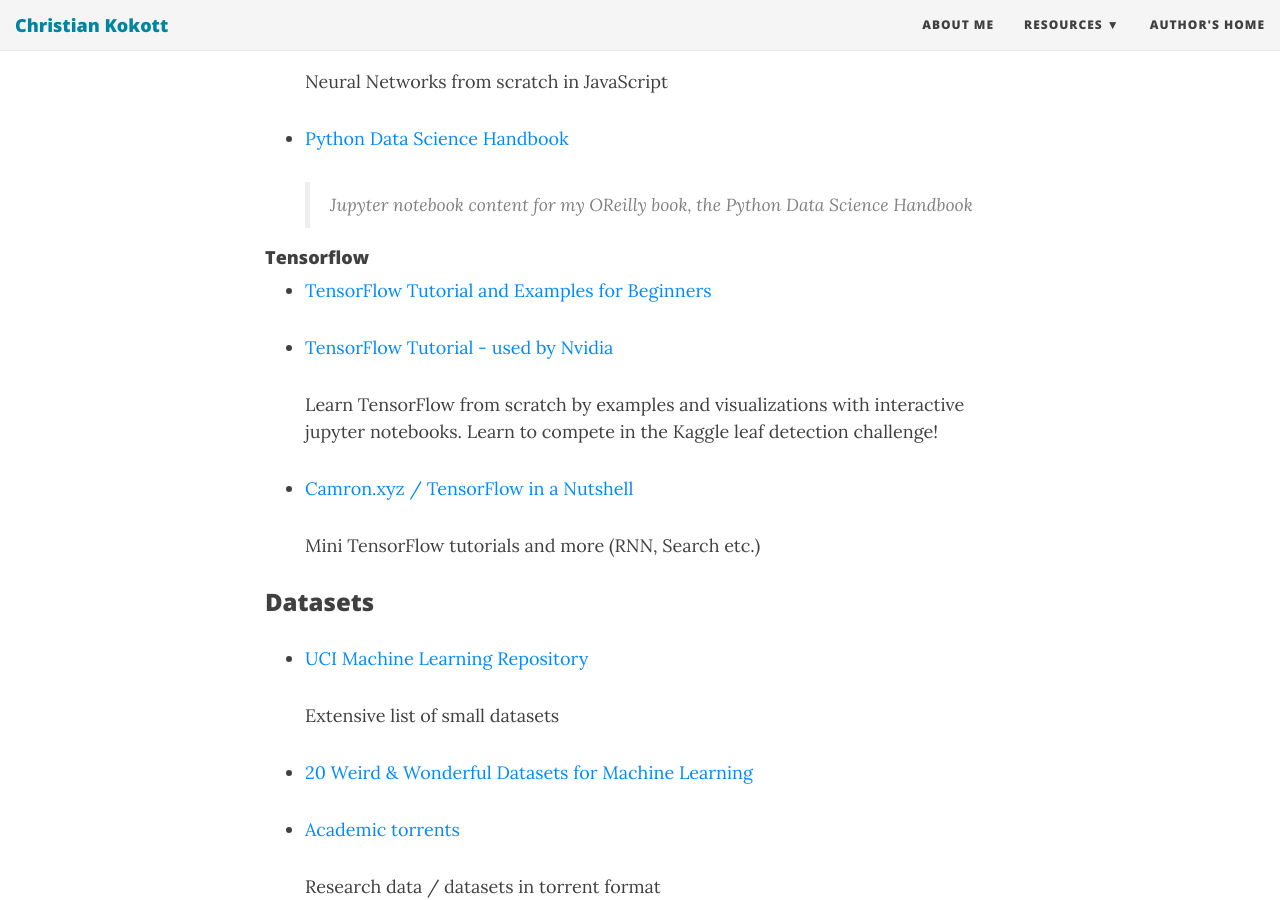
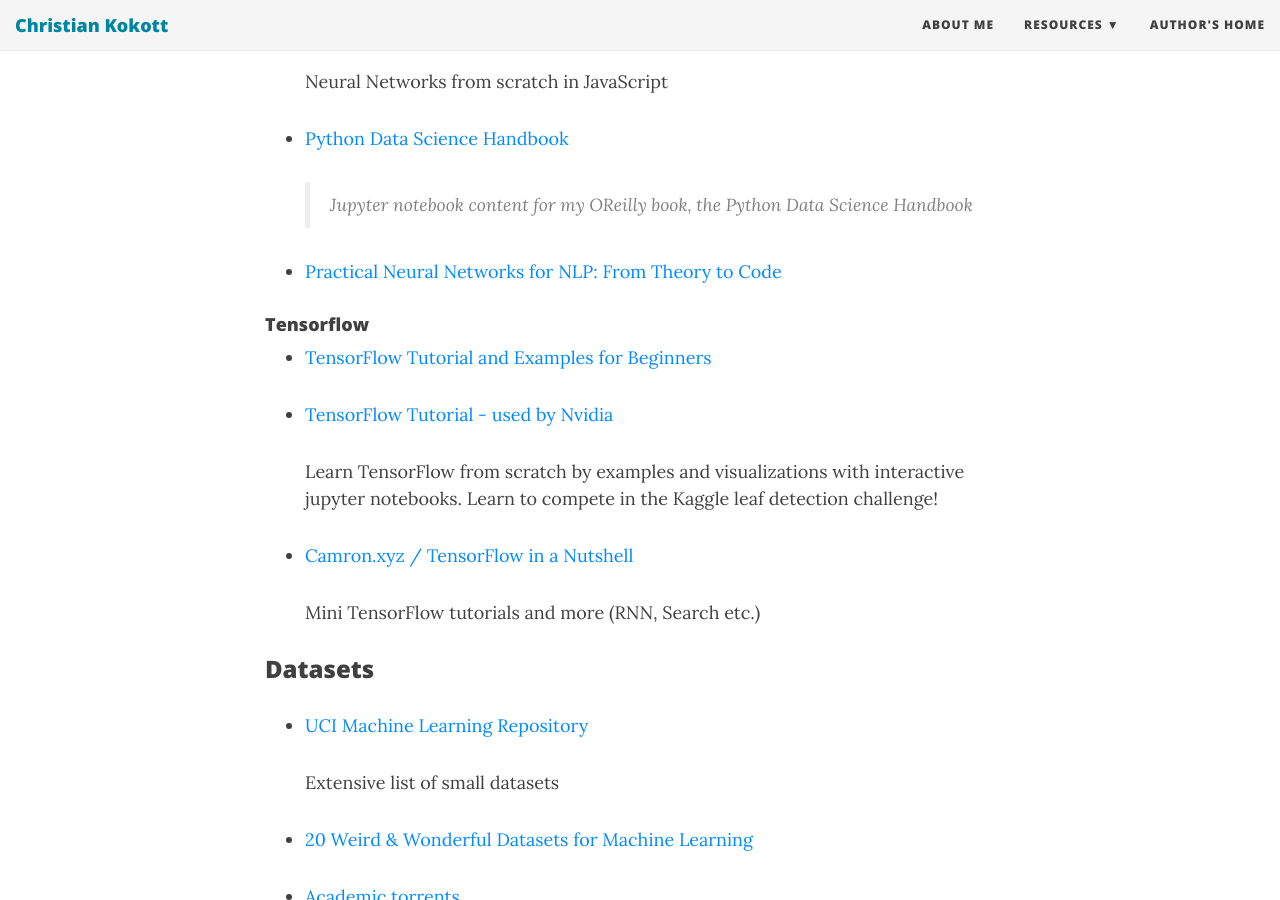
Before and after one commit to dotKokott/dotKokott.github.io, a Jekyll site: the page built from machinelearning.md, in a window 1280 px wide and 900 px high, scrolled down 878 px. Built offline with Jekyll 4.4.1, drawn with Linux system fonts in a browser that asks for light colours; nearby versions of some CDN libraries.

Commit message:
Added NLP tutorial link

```diff
--- a/machinelearning.md
+++ b/machinelearning.md
@@ -28,6 +28,8 @@
 * [Python Data Science Handbook](https://github.com/jakevdp/PythonDataScienceHandbook)
 
   >Jupyter notebook content for my OReilly book, the Python Data Science Handbook
+
+* [Practical Neural Networks for NLP: From Theory to Code](http://www.emnlp2016.net/tutorials.html#practical)
 
 #### Tensorflow
 * [TensorFlow Tutorial and Examples for Beginners](https://github.com/aymericdamien/TensorFlow-Examples)
```
